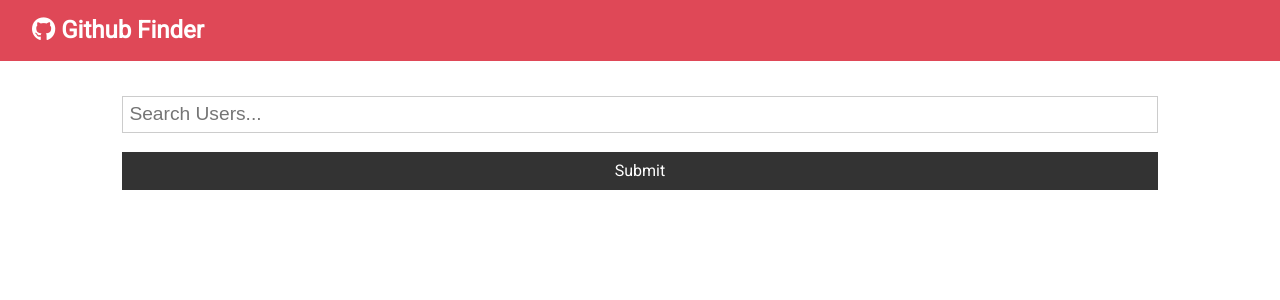
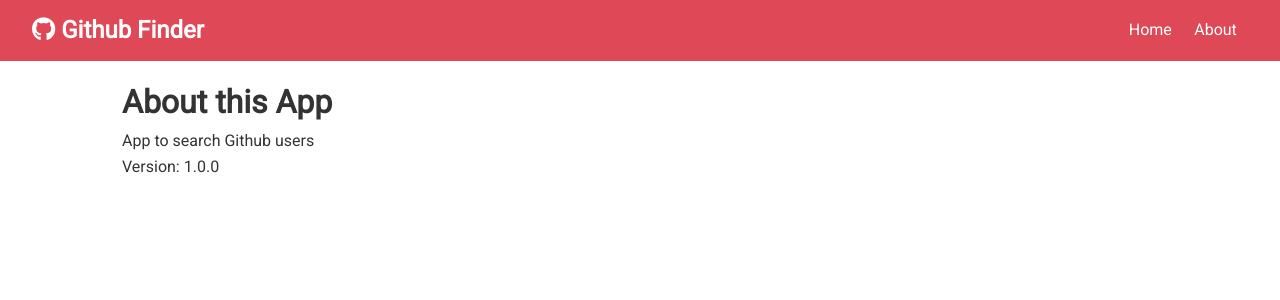
Before and after one commit to ZultanZul/react-course-github, a React (Create React App) app: page /about in a window 1280 px wide. Shown: the top 300 px of the page. Built offline with nearby package versions, Linux system fonts and the light colour scheme.

Commit message:
feat: Router + About

```diff
--- a/package.json
+++ b/package.json
@@ -6,6 +6,7 @@
     "axios": "^0.19.0",
     "react": "^16.8.6",
     "react-dom": "^16.8.6",
+    "react-router-dom": "^5.0.1",
     "react-scripts": "3.0.1"
   },
   "scripts": {
--- a/src/App.js
+++ b/src/App.js
@@ -1,27 +1,19 @@
-import React, { Component } from 'react';
+import React, { Fragment, Component } from 'react';
+import { BrowserRouter as Router, Switch, Route } from 'react-router-dom';
 import Navbar from './components/layout/Navbar';
 import Users from './components/users/Users';
 import Search from './components/users/Search';
+import Alert from './components/layout/Alert';
+import About from './components/pages/About';
 import axios from 'axios';
 import './App.css';
 
 class App extends Component {
   state = {
     users: [],
-    loading: false
+    loading: false,
+    alert: null
   };
-
-  // async componentDidMount() {
-  //   this.setState({ loading: true });
-
-  //   const res = await axios.get(
-  //     `https://api.github.com/users?client_id=${
-  //       process.env.REACT_APP_GITHUB_CLIENT_ID
-  //     }&client_secret=${process.env.REACT_APP_GITHUB_CLIENT_SECRET}`
-  //   );
-
-  //   this.setState({ users: res.data, loading: false });
-  // }
 
   // Search Github Users
   searchUsers = async text => {
@@ -39,21 +31,45 @@
   //Clear Users from State
   clearUsers = () => this.setState({ users: [], loading: false });
 
+  // setAlert
+  setAlert = (message, type) => {
+    this.setState({ alert: { message, type } });
+
+    setTimeout(() => this.setState({ alert: null }), 5000);
+  };
+
   render() {
     const { users, loading } = this.state;
 
     return (
+      <Router>
         <div className='App'>
           <Navbar />
           <div className='container'>
+            <Alert alert={this.state.alert} />
+
+            <Switch>
+              <Route
+                exact
+                path='/'
+                render={props => (
+                  <Fragment>
                     <Search
                       searchUsers={this.searchUsers}
                       clearUsers={this.clearUsers}
                       showClear={users.length > 0 ? true : false}
+                      setAlert={this.setAlert}
                     />
                     <Users loading={loading} users={users} />
+                  </Fragment>
+                )}
+              />
+
+              <Route exact path='/about' component={About} />
+            </Switch>
           </div>
         </div>
+      </Router>
     );
   }
 }
--- /dev/null
+++ b/src/components/layout/Alert.js
@@ -0,0 +1,13 @@
+import React from 'react';
+
+const Alert = ({ alert }) => {
+  return (
+    alert !== null && (
+      <div className={`alert alert-${alert.type}`}>
+        <i className='fas fa-info-circle' /> {alert.message}
+      </div>
+    )
+  );
+};
+
+export default Alert;
--- a/src/components/layout/Navbar.js
+++ b/src/components/layout/Navbar.js
@@ -1,5 +1,6 @@
 import React from 'react';
 import PropTypes from 'prop-types';
+import { Link } from 'react-router-dom';
 
 const Navbar = ({ icon, title }) => {
   return (
@@ -7,6 +8,14 @@
       <h1>
         <i className={icon} /> {title}
       </h1>
+      <ul>
+        <li>
+          <Link to='/'>Home</Link>
+        </li>
+        <li>
+          <Link to='/about'>About</Link>
+        </li>
+      </ul>
     </nav>
   );
 };
--- /dev/null
+++ b/src/components/pages/About.js
@@ -0,0 +1,13 @@
+import React, { Fragment } from 'react';
+
+const About = () => {
+  return (
+    <Fragment>
+      <h1>About this App</h1>
+      <p>App to search Github users</p>
+      <p>Version: 1.0.0</p>
+    </Fragment>
+  );
+};
+
+export default About;
--- a/src/components/users/Search.js
+++ b/src/components/users/Search.js
@@ -9,15 +9,21 @@
   static propTypes = {
     searchUsers: PropTypes.func.isRequired,
     clearUsers: PropTypes.func.isRequired,
-    showClear: PropTypes.bool.isRequired
+    showClear: PropTypes.bool.isRequired,
+    setAlert: PropTypes.func.isRequired
   };
 
   onChange = e => this.setState({ [e.target.name]: e.target.value });
 
   onSubmit = e => {
     e.preventDefault();
-    this.props.searchUsers(this.state.text);
-    this.setState({ text: '' });
+
+    if (this.state.text === '') {
+      this.props.setAlert('Please enter something', 'light');
+    } else {
+      this.props.searchUsers(this.state.text);
+      this.setState({ text: '' });
+    }
   };
 
   render() {
```
Also changed, not shown: 1 other file (tests, documents, lock files or other folders). Lines whose indentation alone changed are shown as unchanged.
